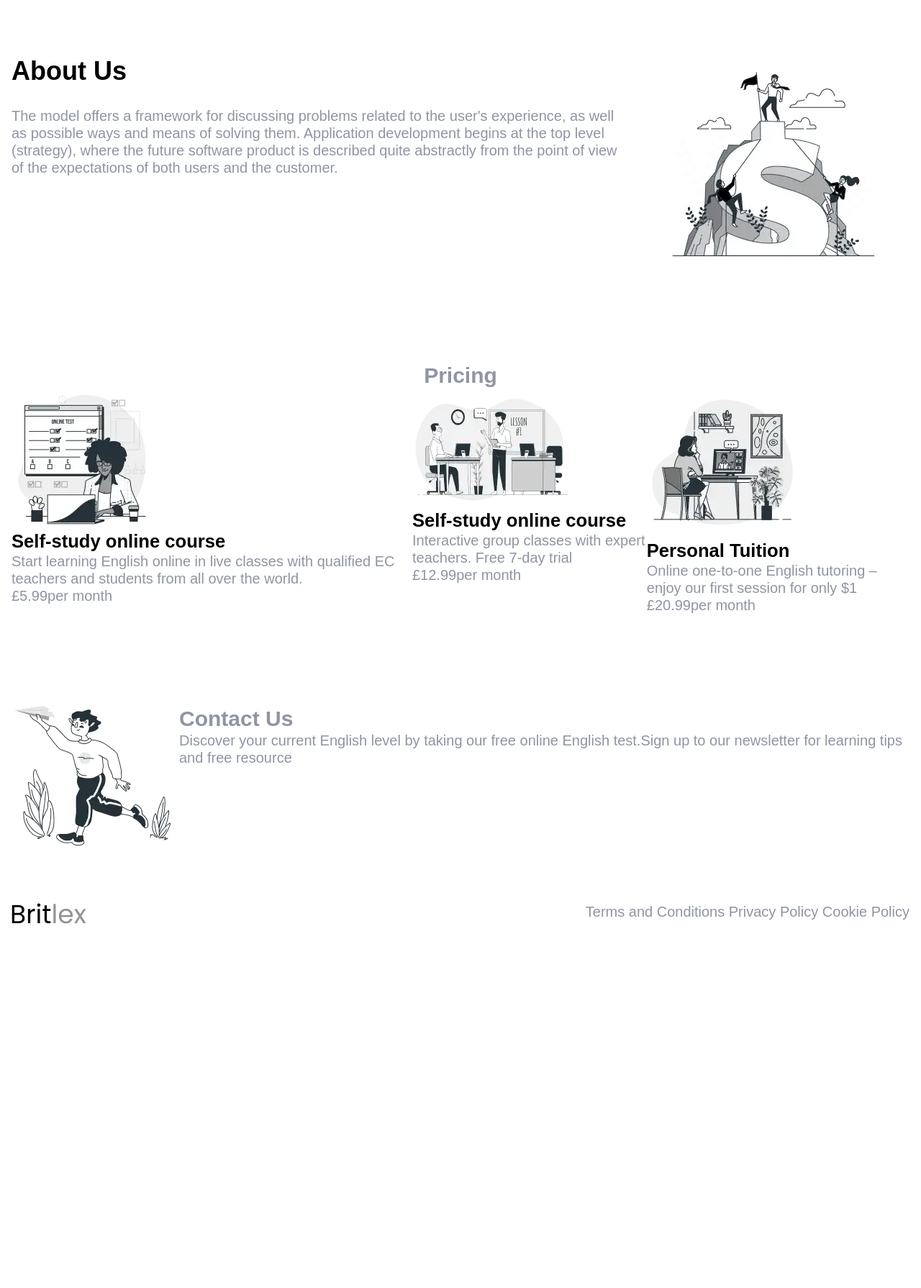
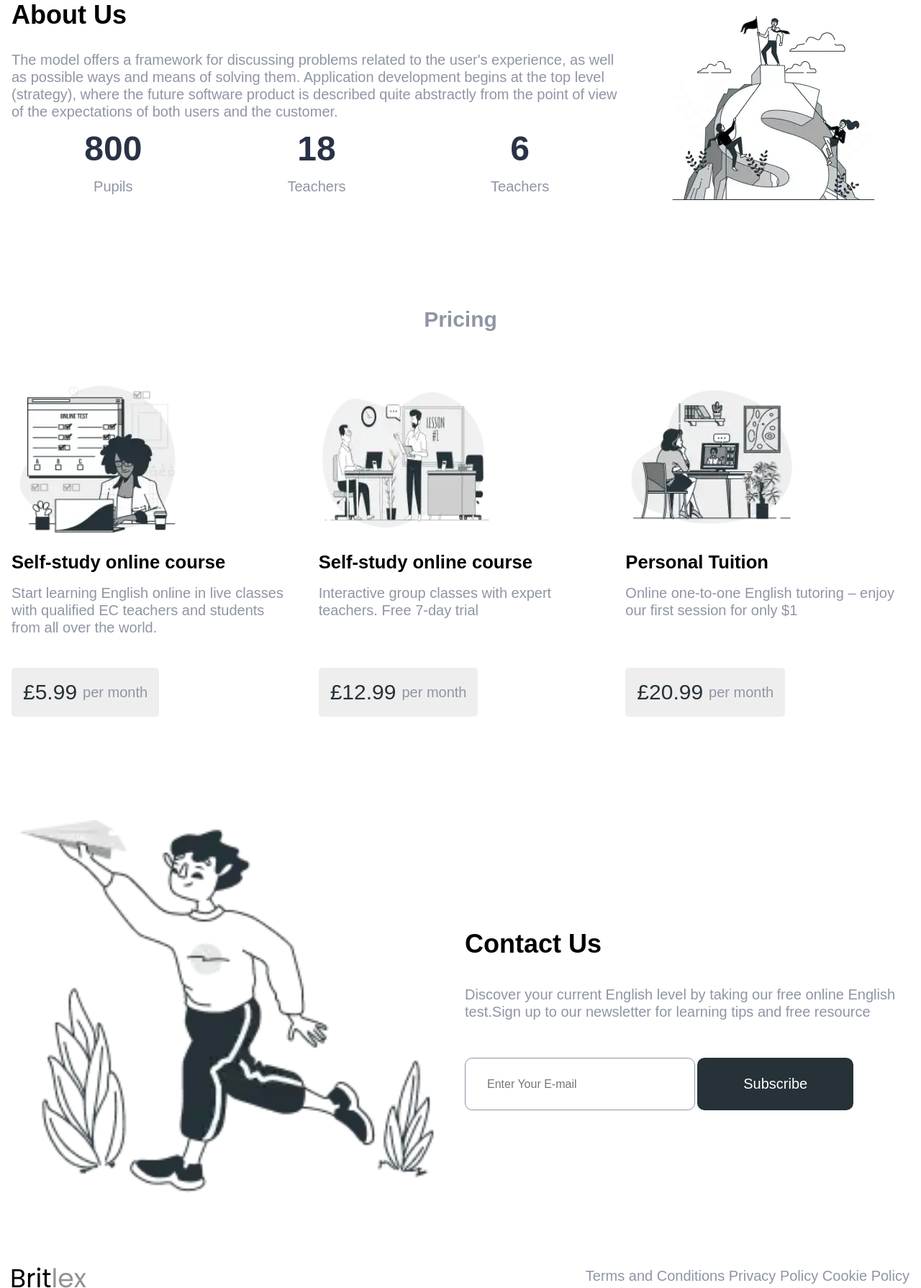
Before and after one commit to AlexanderLosev152/britlex, a website built with Vite: page index.html in a window 1280 px wide. Shown: the part 1820-3610 px from the top of the page at 72% size. Before the commit the page ends 3104 px from the top, so only its background shows below. Built offline with nearby package versions, Linux system fonts and the light colour scheme; files whose address does not match are found by name.

Commit message:
commit-2

```diff
--- a/index.html
+++ b/index.html
@@ -118,6 +118,11 @@
         <div class="about__wrapper grid justify-between">
           <div class="about__content">
             <h2 class="about__title h2">About Us</h2>
+            <img
+              class="about__img-mobile"
+              src="./docs/images/about-bg.webp"
+              alt="about-bg"
+            />
             <p>
               The model offers a framework for discussing problems related to
               the user's experience, as well as possible ways and means of
@@ -126,16 +131,35 @@
               abstractly from the point of view of the expectations of both
               users and the customer.
             </p>
-            <table></table>
+            <table class="about__table grid">
+              <tbody class="grid">
+                <tr class="flex">
+                  <th>800</th>
+                  <td>Pupils</td>
+                </tr>
+                <tr class="flex">
+                  <th>18</th>
+                  <td>Teachers</td>
+                </tr>
+                <tr class="flex">
+                  <th>6</th>
+                  <td>Teachers</td>
+                </tr>
+              </tbody>
+            </table>
           </div>
-          <img src="./docs/images/about-bg.webp" alt="about-bg" />
+          <img
+            class="about__img"
+            src="./docs/images/about-bg.webp"
+            alt="about-bg"
+          />
         </div>
       </section>
 
       <section class="pricing section">
-        <h2 class="poricing__title text-center">Pricing</h2>
-        <div class="pricing__wrapper flex">
-          <div class="pricing__item">
+        <h2 class="pricing__title text-center">Pricing</h2>
+        <div class="pricing__wrapper grid">
+          <div class="pricing__item grid">
             <img src="./docs/images/pricing-1.webp" alt="pricing-img" />
             <h3 class="h3">Self-study online course</h3>
             <p>
@@ -145,7 +169,7 @@
             <div class="pricing__item-price"><span>£5.99</span>per month</div>
           </div>
 
-          <div class="pricing__item">
+          <div class="pricing__item grid">
             <img src="./docs/images/pricing-2.webp" alt="pricing-img" />
             <h3 class="h3">Self-study online course</h3>
             <p>
@@ -154,7 +178,7 @@
             <div class="pricing__item-price"><span> £12.99</span>per month</div>
           </div>
 
-          <div class="pricing__item">
+          <div class="pricing__item grid">
             <img src="./docs/images/pricing-3.webp" alt="pricing-img" />
             <h3 class="h3">Personal Tuition</h3>
             <p>
@@ -166,16 +190,19 @@
         </div>
       </section>
 
-      <section class="contact section flex">
+      <section class="contact section grid justify-between">
         <img src="./docs/images/contact.webp" alt="contact-bg" />
         <div class="contact__wrapper">
-          <h2 class="contact__title">Contact Us</h2>
+          <h2 class="contact__title h2">Contact Us</h2>
           <p>
             Discover your current English level by taking our free online
             English test.Sign up to our newsletter for learning tips and free
             resource
           </p>
-          <form></form>
+          <form class="contact__form">
+            <input type="text" placeholder="Enter Your E-mail" />
+            <button class="btn">Subscribe</button>
+          </form>
         </div>
       </section>
     </main>
--- a/src/scss/blocks/_about.scss
+++ b/src/scss/blocks/_about.scss
@@ -7,9 +7,51 @@
       grid-template-columns: 1fr;
     }
   }
-  &__content {
-  }
   &__title {
     margin-bottom: clamp(1rem, 3vw, 2rem);
+    @include media($mobile) {
+      text-align: center;
+    }
+  }
+  &__table {
+    tbody {
+      grid-template-columns: repeat(3, 1fr);
+
+      tr {
+        flex-direction: column;
+        align-items: center;
+      }
+      th {
+        font-weight: 600;
+        font-size: 3rem;
+        line-height: 167%;
+        color: #2a3246;
+        @include media($tablet) {
+          font-size: 1.875rem;
+        }
+        @include media($mobile) {
+          font-size: 1.5rem;
+        }
+      }
+      td {
+        font-weight: 400;
+        font-size: 1.25rem;
+        color: #8f95a5;
+        @include media($tablet) {
+          font-size: 1rem;
+        }
+      }
+    }
+  }
+  &__img {
+    @include media($mobile) {
+      display: none;
+    }
+  }
+  &__img-mobile {
+    display: none;
+    @include media($mobile) {
+      display: block;
+    }
   }
 }
--- /dev/null
+++ b/src/scss/blocks/_contact.scss
@@ -0,0 +1,52 @@
+.contact {
+  grid-template-columns: repeat(2, 1fr);
+  gap: 0.75rem;
+  align-items: center;
+  @include media($tablet) {
+    grid-template-columns: 1fr;
+  }
+  img {
+    width: max(26.875rem, 100%);
+  }
+  &__title {
+    margin-bottom: 2.5rem;
+  }
+  p {
+    max-width: 43.75rem;
+    margin-bottom: 3.25rem;
+  }
+  &__form {
+    display: flex;
+    gap: 0.2rem;
+    @include media($tablet) {
+      width: 100%;
+    }
+    @include media($mobile) {
+      flex-wrap: wrap;
+    }
+    input {
+      font-weight: 400;
+      font-size: 1rem;
+      color: var(--color-main);
+      padding: clamp(1rem, 2vw, 1.625rem) 1.875rem;
+      border: 1px solid var(--color-main);
+      border-radius: 0.625rem;
+      width: clamp(20rem, 25vw, 28.125rem);
+      @include media($laptop) {
+      }
+      @include media($tablet) {
+        width: 100%;
+      }
+      @include media($mobile) {
+        width: 100%;
+      }
+    }
+    button {
+      padding: 1.5625rem clamp(3rem, 5vw, 5rem);
+      border-radius: 0.625rem;
+      @include media($mobile) {
+        width: 100%;
+      }
+    }
+  }
+}
--- /dev/null
+++ b/src/scss/blocks/_pricing.scss
@@ -0,0 +1,53 @@
+@import '../utils/media';
+.pricing {
+  &__title {
+    margin-bottom: clamp(3.2rem, 5vw, 5.2rem);
+  }
+  &__wrapper {
+    grid-template-columns: repeat(3, 1fr);
+    gap: 2rem;
+    @include media($tablet) {
+      grid-template-columns: 1fr;
+      justify-items: center;
+    }
+  }
+  &__item {
+    display: flex;
+    flex-direction: column;
+    position: relative;
+    max-width: 25rem;
+    min-height: clamp(28rem, 30vw, 30rem);
+    @include media($tablet) {
+      align-items: center;
+    }
+    img {
+      width: 15rem;
+      height: 14rem;
+      margin-bottom: 1rem;
+    }
+    h3 {
+      margin-bottom: 1rem;
+    }
+    p {
+      margin-bottom: 8rem;
+      @include media($tablet) {
+        text-align: center;
+      }
+    }
+  }
+  &__item-price {
+    position: absolute;
+    bottom: 1rem;
+    padding: 1rem;
+    border-radius: 5px;
+    background: #eee;
+    display: flex;
+    align-items: center;
+    gap: 0.5rem;
+    span {
+      font-weight: 400;
+      font-size: 30px;
+      color: #263238;
+    }
+  }
+}
--- a/src/scss/blocks/_skills.scss
+++ b/src/scss/blocks/_skills.scss
@@ -50,10 +50,12 @@
     align-items: flex-start;
     // min-height: 290px;
     @include media($tablet) {
+      justify-content: start;
+      align-items: flex-start;
       flex-wrap: wrap;
     }
     img {
-      width: 60%;
+      width: 50%;
       object-fit: cover;
       margin: auto;
       @include media($tablet) {
--- a/src/scss/globals/_vars.scss
+++ b/src/scss/globals/_vars.scss
@@ -3,5 +3,7 @@
 
   --container-w: 1338px;
   --container-p: 1rem;
-  --section-p: clamp(3.1rem, 5vw, 4.5rem);
+  --section-p: clamp(2rem, 5vw, 4.5rem);
+
+  --color-main: #8f95a5;
 }
--- a/src/scss/utils/_media.scss
+++ b/src/scss/utils/_media.scss
@@ -1,4 +1,4 @@
-$mobile-mini: 26rem; // 576px;
+$mobile-mini: 26rem; // 420px;
 $mobile: 36rem; // 576px;
 $tablet: 48rem; // 768px;
 $tablet-big: 56rem; // (896px)
--- a/src/style.scss
+++ b/src/style.scss
@@ -17,12 +17,14 @@
 @import './scss/blocks/hero';
 @import './scss/blocks/skills';
 @import './scss/blocks/about';
+@import './scss/blocks/pricing';
+@import './scss/blocks/contact';
 
 body {
   font-family: var(--font-family);
   font-weight: 400;
   font-size: 1.25rem;
-  color: #8f95a5;
+  color: var(--color-main);
   line-height: 1.2;
   @include media($tablet) {
     font-size: 1rem;
```
